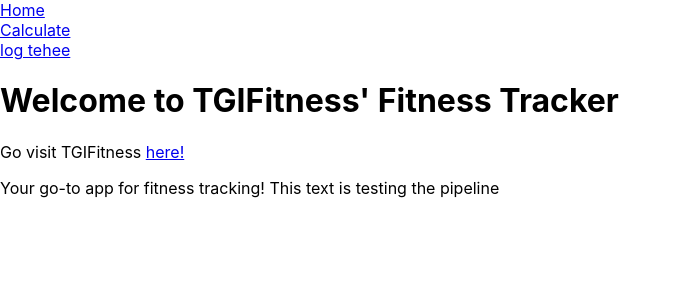
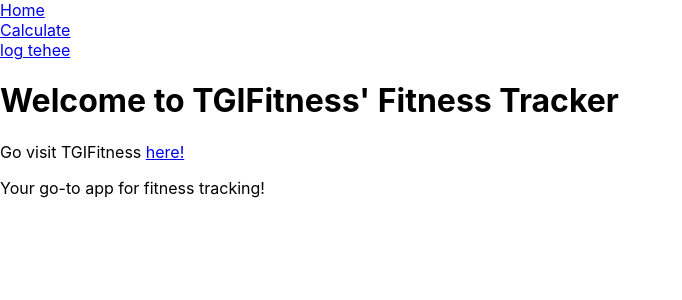
Before and after one commit to ImFilinico/TGIFitnessApp, a React (Create React App) app in the folder frontend/: page / in a window 1280 px wide. Shown: the top 300 px of the page, without its empty margins (0-682 px from the left). Built offline with nearby package versions, Linux system fonts and the light colour scheme.

Commit message:
fix track text

```diff
--- a/frontend/src/pages/Home/home.js
+++ b/frontend/src/pages/Home/home.js
@@ -5,7 +5,7 @@
     <div>
       <h1>Welcome to TGIFitness' Fitness Tracker</h1>
       <p>Go visit TGIFitness <a href="https://tgifitness.net/?sca_ref=6476147.zrjEk8PPLJx">here!</a> </p>
-      <p>Your go-to app for fitness tracking! This text is testing the pipeline</p>
+      <p>Your go-to app for fitness tracking!</p>
     </div>
   );
 };
```
